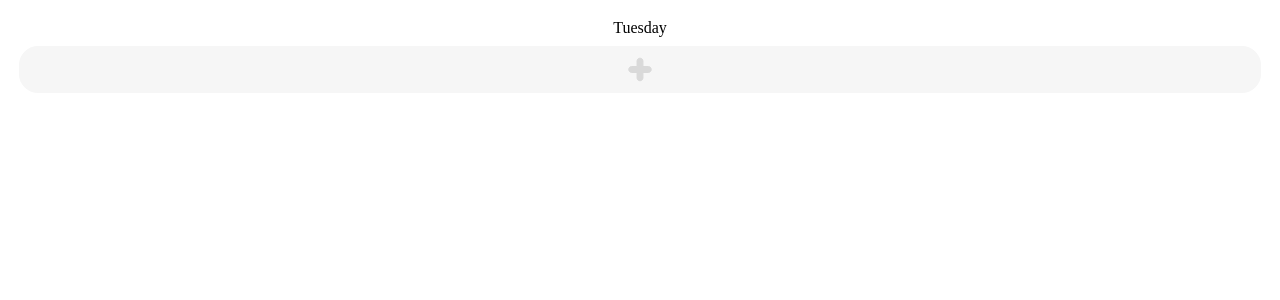
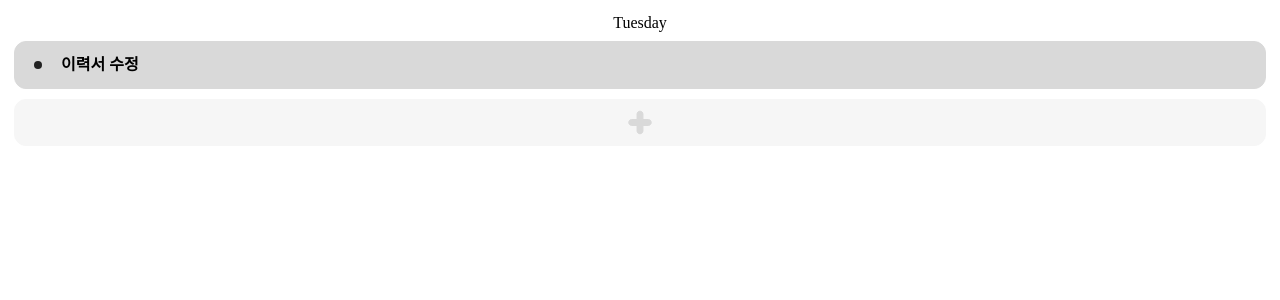
Before and after one commit to jxxh204/MeowFocus, a React (Create React App) app: page / in a window 1280 px wide. Shown: the top 300 px of the page. Built offline with nearby package versions, Linux system fonts and the light colour scheme; the HTML template or start-up script is replaced by a standard one; a web font is replaced by a local one.

Commit message:
FEAT : ADD 버튼 ui 작성

```diff
--- a/src/component/TodoList/Add.tsx
+++ b/src/component/TodoList/Add.tsx
@@ -5,7 +5,7 @@ const AddStyle = styled.div`
   height: 100%;
   background: #f6f6f6;
   border: 1px solid #f6f6f6;
-  border-radius: 19px;
+  border-radius: 12px;
   padding: 10px 0;
   cursor: pointer;
   display: flex;
--- a/src/component/TodoList/Todo.tsx
+++ b/src/component/TodoList/Todo.tsx
@@ -1,5 +1,37 @@
+import styled from "styled-components";
+
+const TodoStyle = styled.div`
+  display: flex;
+  width: 100%;
+  height: 100%;
+  flex-direction: row;
+  align-items: center;
+  background: ${({ theme }) => theme.color.main};
+  border: 1px solid ${({ theme }) => theme.color.main};
+  border-radius: 12px;
+  padding: 15px 0;
+  font-size: medium;
+  font-weight: bold;
+`;
+const ListIcon = styled.svg`
+  padding: 0 15px;
+`;
+
 function Todo() {
-  return <></>;
+  return (
+    <TodoStyle>
+      <ListIcon
+        width="16"
+        height="16"
+        viewBox="0 0 16 16"
+        fill="none"
+        xmlns="http://www.w3.org/2000/svg"
+      >
+        <circle cx="8" cy="8" r="4" fill="#222222" />
+      </ListIcon>
+      이력서 수정
+    </TodoStyle>
+  );
 }
 
 export default Todo;
--- a/src/styles/GlobalStyle.tsx
+++ b/src/styles/GlobalStyle.tsx
@@ -25,7 +25,7 @@ const GlobalStyle = createGlobalStyle`
     display: flex;
     flex-direction: column;
     align-items: center;
-    padding:20px;
+    padding:15px;
     gap:10px
   }
   html, body, div, span, applet, object, iframe,
```
